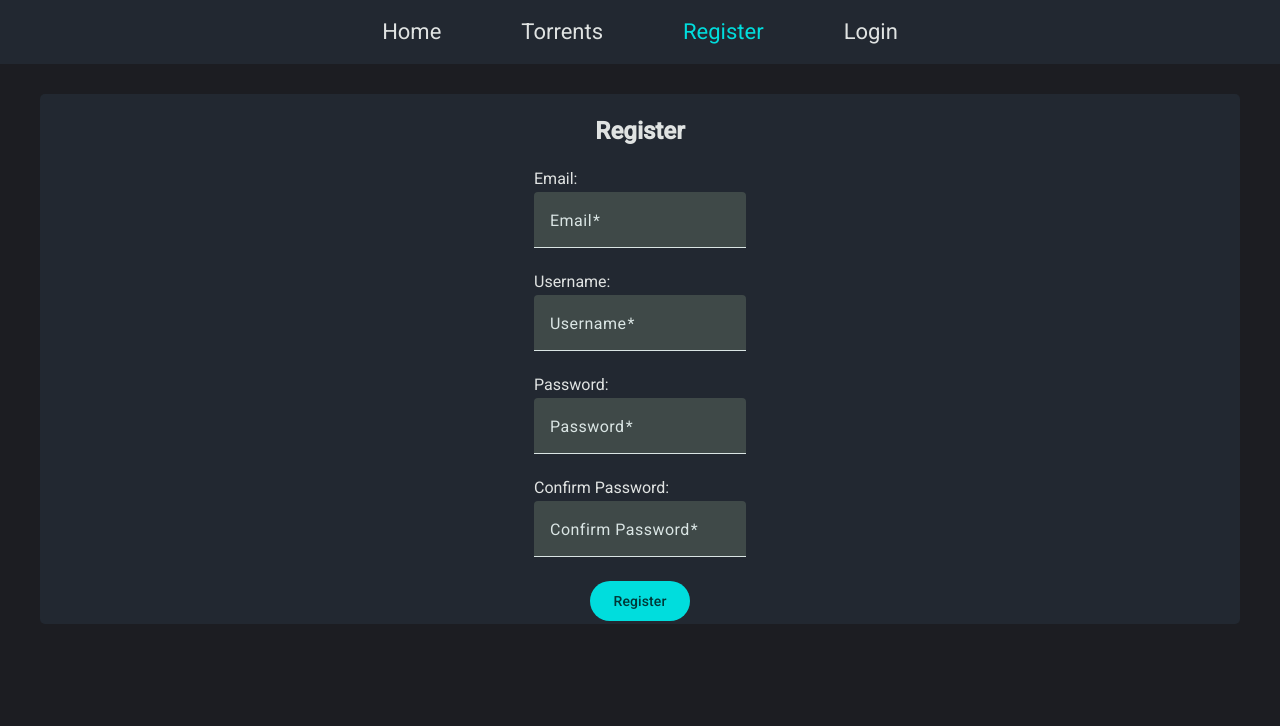
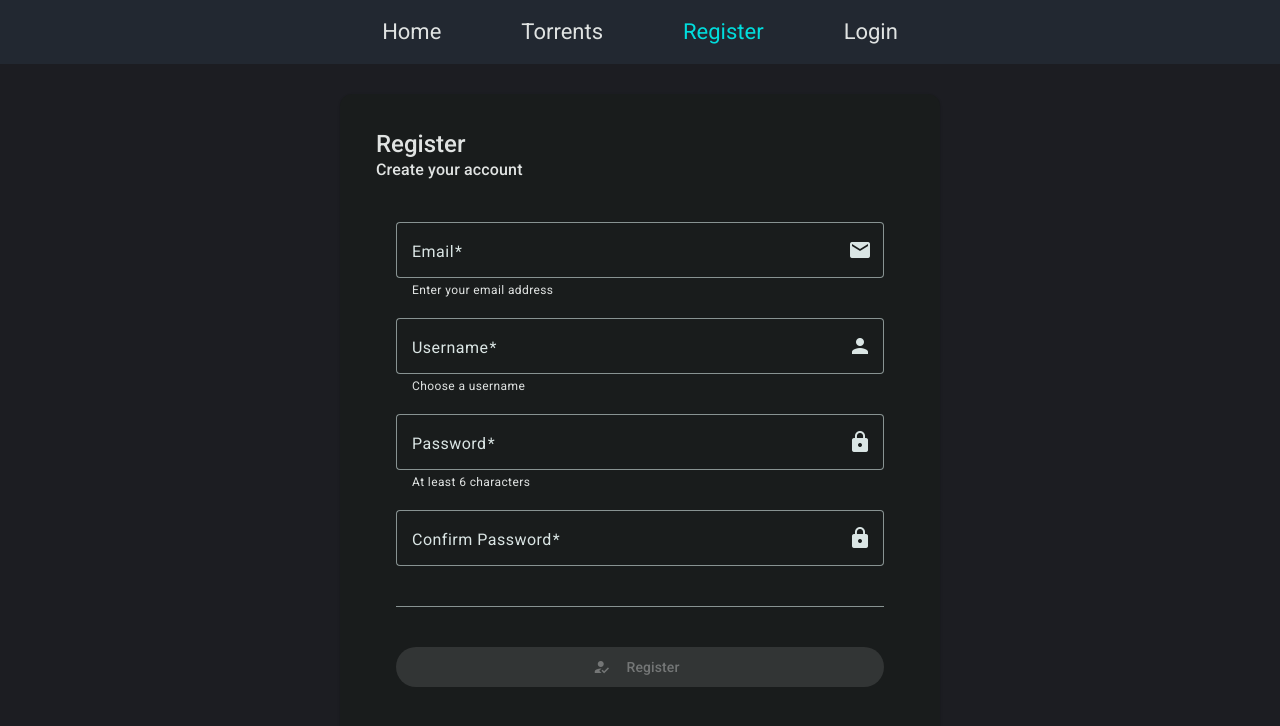
Before and after one commit to papgergo/webkert-torrent, an Angular app: page /register in a window 1280 px wide. Shown: the top 726 px of the page. Built offline with nearby package versions, Linux system fonts and the light colour scheme.

Commit message:
Changed register and login look

```diff
--- a/src/app/pages/login/login.component.html
+++ b/src/app/pages/login/login.component.html
@@ -1,42 +1,32 @@
-<div class="mat-elevation-z8 login-container">
-  <div class="form-container">
-    <form action="" [formGroup]="loginForm" (ngSubmit)="login()">
-      <table>
-        <thead>
-          <tr>
-            <th><h2>Login</h2></th>
-          </tr>
-        </thead>
-        <tbody>
-          <tr>
-            <td>Email:</td>
-          </tr>
-          <tr>
-            <td>
-              <mat-form-field>
-                <mat-label>Email</mat-label>
-                <input matInput formControlName="email" />
-              </mat-form-field>
-            </td>
-          </tr>
-          <tr>
-            <td>Password:</td>
-          </tr>
-          <tr>
-            <td>
-              <mat-form-field>
-                <mat-label>Password</mat-label>
-                <input matInput formControlName="password" />
-              </mat-form-field>
-            </td>
-          </tr>
-          <tr>
-            <td class="submit-button">
-              <button mat-flat-button type="submit">Login</button>
-            </td>
-          </tr>
-        </tbody>
-      </table>
+<mat-card class="mat-elevation-z8 login-container">
+  <mat-card-header>
+    <mat-card-title>Login</mat-card-title>
+    <mat-card-subtitle>Log into you account</mat-card-subtitle>
+  </mat-card-header>
+  <mat-card-content>
+    <form [formGroup]="loginForm" (ngSubmit)="login()">
+      <div class="form-container">
+        <mat-form-field appearance="outline">
+          <mat-label>Email</mat-label>
+          <input matInput formControlName="email" type="email" />
+          <mat-icon matSuffix>email</mat-icon>
+          <mat-hint>Enter your email address</mat-hint>
+        </mat-form-field>
+        <mat-form-field appearance="outline">
+          <mat-label>Password</mat-label>
+          <input matInput formControlName="password" type="password" />
+          <mat-icon matSuffix>lock</mat-icon>
+        </mat-form-field>
+        <button
+          mat-flat-button
+          color="primary"
+          type="submit"
+          [disabled]="loginForm.invalid"
+        >
+          Register
+          <mat-icon>login</mat-icon>
+        </button>
+      </div>
     </form>
-  </div>
-</div>
+  </mat-card-content>
+</mat-card>
--- a/src/app/pages/login/login.component.scss
+++ b/src/app/pages/login/login.component.scss
@@ -1,13 +1,34 @@
 .login-container {
   margin: auto;
   margin-top: 30px;
-  background-color: var(--background-color);
-  max-width: 1200px;
-  border-radius: 5px;
-  display: flex;
-  justify-content: center;
+  max-width: 600px;
+  padding: 20px;
 }
 
-.submit-button {
-  text-align: center;
+.form-container {
+  display: flex;
+  flex-direction: column;
+  gap: 20px;
+  padding: 20px;
 }
+
+mat-form-field {
+  width: 100%;
+}
+
+button[type="submit"] {
+  margin-top: 20px;
+  display: flex;
+  align-items: center;
+  justify-content: center;
+  gap: 8px;
+}
+
+mat-card-header {
+  margin-bottom: 20px;
+}
+
+mat-card-title {
+  font-size: 24px;
+  font-weight: 500;
+}
--- a/src/app/pages/register/register.component.html
+++ b/src/app/pages/register/register.component.html
@@ -1,64 +1,50 @@
-<div class="mat-elevation-z8 register-container">
+<mat-card class="mat-elevation-z8 register-container">
+  <mat-card-header>
+    <mat-card-title>Register</mat-card-title>
+    <mat-card-subtitle>Create your account</mat-card-subtitle>
+  </mat-card-header>
+  <mat-card-content>
+    <form [formGroup]="registerForm" (ngSubmit)="register()">
       <div class="form-container">
-    <form [formGroup]="registerForm" (ngSubmit)="register()">
-      <table>
-        <thead>
-          <tr>
-            <th><h2>Register</h2></th>
-          </tr>
-        </thead>
-        <tbody>
-          <tr>
-            <td>Email:</td>
-          </tr>
-          <tr>
-            <td>
-              <mat-form-field>
+        <mat-form-field appearance="outline">
           <mat-label>Email</mat-label>
-                <input matInput formControlName="email" />
+          <input matInput formControlName="email" type="email" />
+          <mat-icon matSuffix>email</mat-icon>
+          <mat-hint>Enter your email address</mat-hint>
         </mat-form-field>
-            </td>
-          </tr>
-          <tr>
-            <td>Username:</td>
-          </tr>
-          <tr>
-            <td>
-              <mat-form-field>
+
+        <mat-form-field appearance="outline">
           <mat-label>Username</mat-label>
           <input matInput formControlName="username" />
+          <mat-icon matSuffix>person</mat-icon>
+          <mat-hint>Choose a username</mat-hint>
         </mat-form-field>
-            </td>
-          </tr>
-          <tr>
-            <td>Password:</td>
-          </tr>
-          <tr>
-            <td>
-              <mat-form-field>
+
+        <mat-form-field appearance="outline">
           <mat-label>Password</mat-label>
-                <input matInput formControlName="password" />
+          <input matInput formControlName="password" type="password" />
+          <mat-icon matSuffix>lock</mat-icon>
+          <mat-hint>At least 6 characters</mat-hint>
         </mat-form-field>
-            </td>
-          </tr>
-          <tr>
-            <td>Confirm Password:</td>
-          </tr>
-          <tr>
-            <td>
-              <mat-form-field>
+
+        <mat-form-field appearance="outline">
           <mat-label>Confirm Password</mat-label>
-                <input matInput formControlName="confPassword" />
+          <input matInput formControlName="confPassword" type="password" />
+          <mat-icon matSuffix>lock</mat-icon>
         </mat-form-field>
-            </td>
-          </tr>
-          <tr>
-            <td class="submit-button">
-              <button mat-flat-button type="submit">Register</button>
-            </td>
-          </tr>
-        </tbody>
-      </table>
+
+        <mat-divider></mat-divider>
+
+        <button
+          mat-flat-button
+          color="primary"
+          type="submit"
+          [disabled]="registerForm.invalid"
+        >
+          Register
+          <mat-icon>how_to_reg</mat-icon>
+        </button>
+      </div>
     </form>
-  </div>
-</div>
+  </mat-card-content>
+</mat-card>
--- a/src/app/pages/register/register.component.scss
+++ b/src/app/pages/register/register.component.scss
@@ -1,13 +1,34 @@
 .register-container {
   margin: auto;
   margin-top: 30px;
-  background-color: var(--background-color);
-  max-width: 1200px;
-  border-radius: 5px;
-  display: flex;
-  justify-content: center;
+  max-width: 600px;
+  padding: 20px;
 }
 
-.submit-button {
-  text-align: center;
+.form-container {
+  display: flex;
+  flex-direction: column;
+  gap: 20px;
+  padding: 20px;
 }
+
+mat-form-field {
+  width: 100%;
+}
+
+button[type="submit"] {
+  margin-top: 20px;
+  display: flex;
+  align-items: center;
+  justify-content: center;
+  gap: 8px;
+}
+
+mat-card-header {
+  margin-bottom: 20px;
+}
+
+mat-card-title {
+  font-size: 24px;
+  font-weight: 500;
+}
--- a/src/app/shared/menu/menu.component.html
+++ b/src/app/shared/menu/menu.component.html
@@ -12,7 +12,7 @@
     <span matListItemTitle>Profile</span>
   </a>
   <a mat-list-item routerLink="/register" (click)="closeMenu()">
-    <mat-icon matListItemIcon>signup</mat-icon>
+    <mat-icon matListItemIcon>how_to_reg</mat-icon>
     <span matListItemTitle>Register</span>
   </a>
   <a mat-list-item routerLink="/login" (click)="closeMenu()">
```
Also changed, not shown: src/app/pages/login/login.component.ts (+7 -1 lines), src/app/pages/register/register.component.ts (+6 -3 lines). Lines whose indentation alone changed are shown as unchanged.
